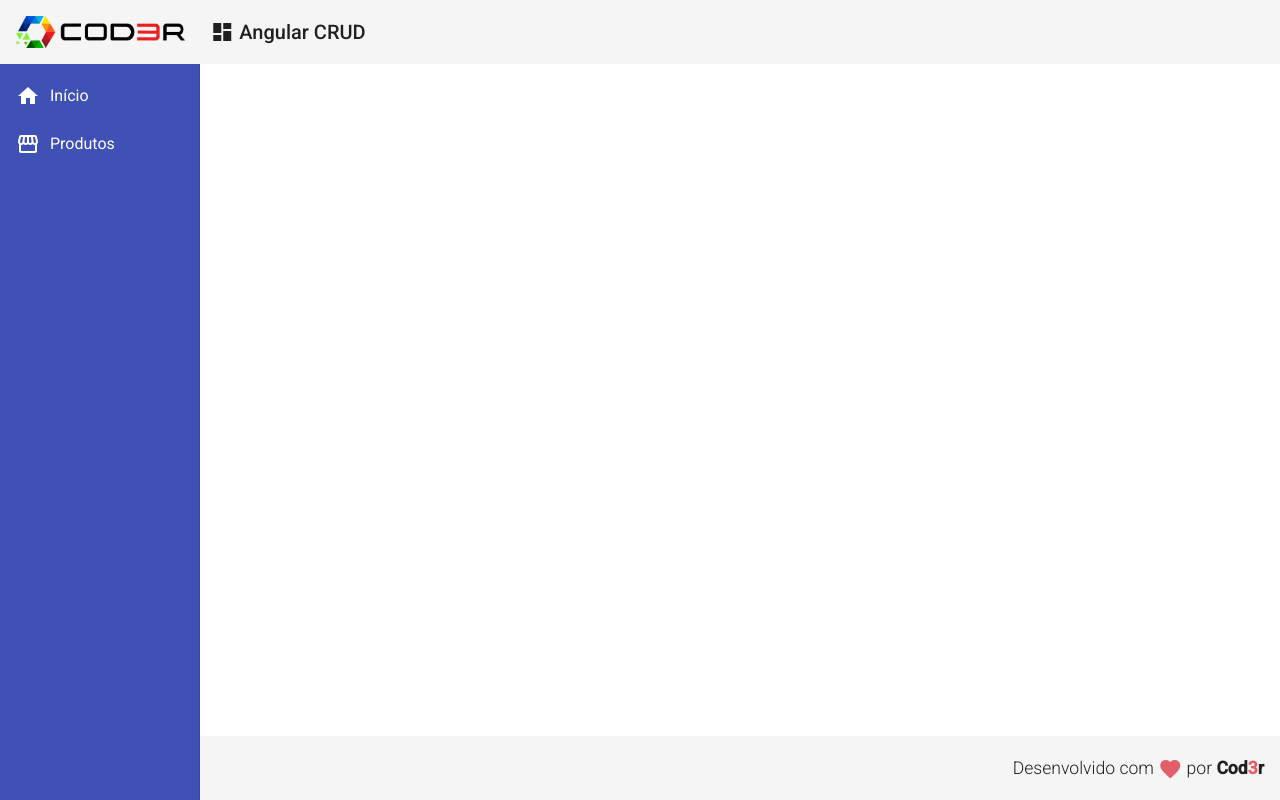
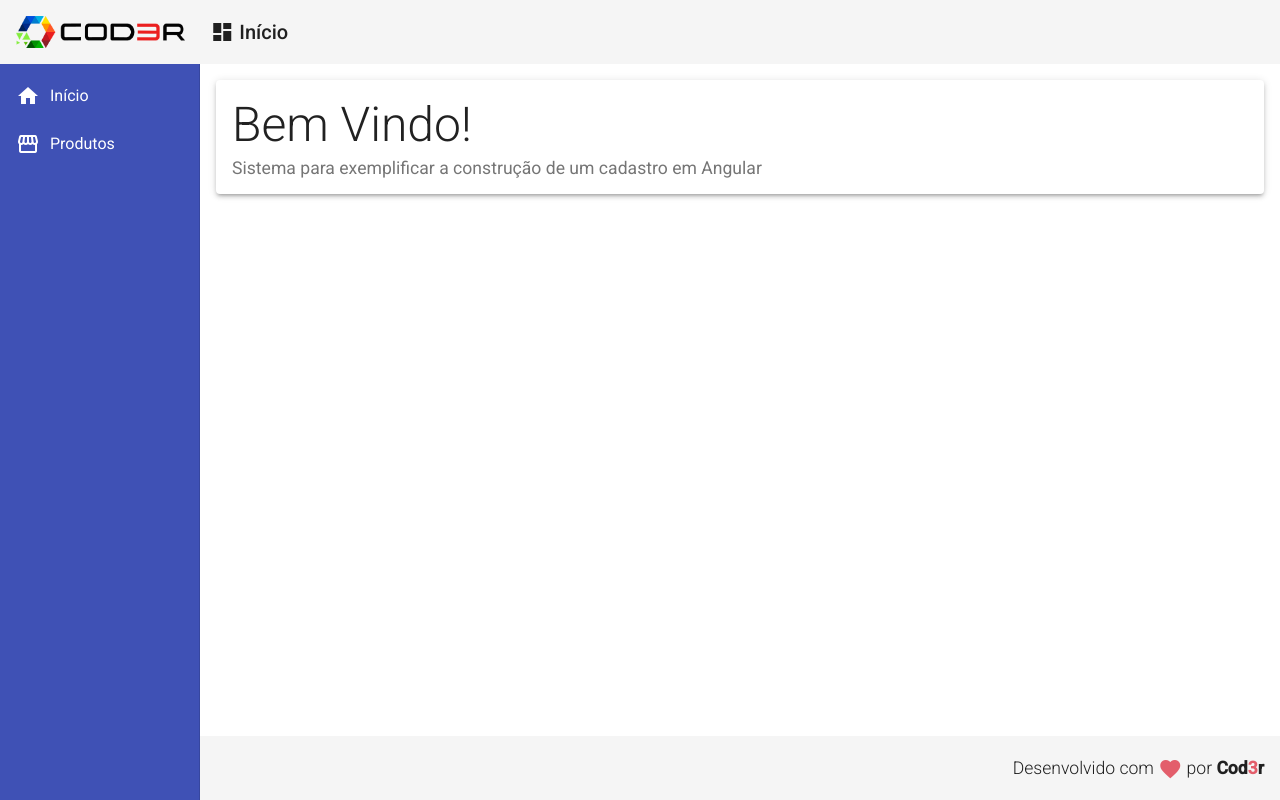
Before and after one commit to camillacorreia/angular-crud, an Angular app in the folder frontend/: page / in a window 1280 px wide. Built offline with nearby package versions, Linux system fonts and the light colour scheme.

Commit message:
feat: component home

```diff
--- a/frontend/src/app/components/template/header/header.component.html
+++ b/frontend/src/app/components/template/header/header.component.html
@@ -10,7 +10,7 @@
             <i class="material-icons">
                 dashboard
             </i>
-            Angular CRUD
+            Início
         </a>
     </span>
 </mat-toolbar>
--- a/frontend/src/app/components/template/nav/nav.component.html
+++ b/frontend/src/app/components/template/nav/nav.component.html
@@ -17,6 +17,6 @@
         </mat-nav-list>
     </mat-sidenav>
     <mat-sidenav-content class="content">
-        <router-outlet></router-outlet>
+        <app-home></app-home>
     </mat-sidenav-content>
 </mat-sidenav-container>
--- /dev/null
+++ b/frontend/src/app/views/home/home.component.css
@@ -0,0 +1,9 @@
+.home .title {
+    font-size: 3rem;
+    font-weight: 300;
+    line-height: 1.2;
+}
+
+.home .subtitle {
+    font-size: 1.1rem;
+}
--- /dev/null
+++ b/frontend/src/app/views/home/home.component.html
@@ -0,0 +1,8 @@
+<mat-card class="home mat-elevation-z3">
+    <mat-card-title class="title">
+        Bem Vindo!
+    </mat-card-title>
+    <mat-card-subtitle class="subtitle">
+        Sistema para exemplificar a construção de um cadastro em Angular
+    </mat-card-subtitle>
+</mat-card>
--- /dev/null
+++ b/frontend/src/app/views/home/home.component.ts
@@ -0,0 +1,15 @@
+import { Component, OnInit } from '@angular/core';
+
+@Component({
+  selector: 'app-home',
+  templateUrl: './home.component.html',
+  styleUrls: ['./home.component.css']
+})
+export class HomeComponent implements OnInit {
+
+  constructor() { }
+
+  ngOnInit(): void {
+  }
+
+}
```
Also changed, not shown: frontend/src/app/app.module.ts (+6 -2 lines).
